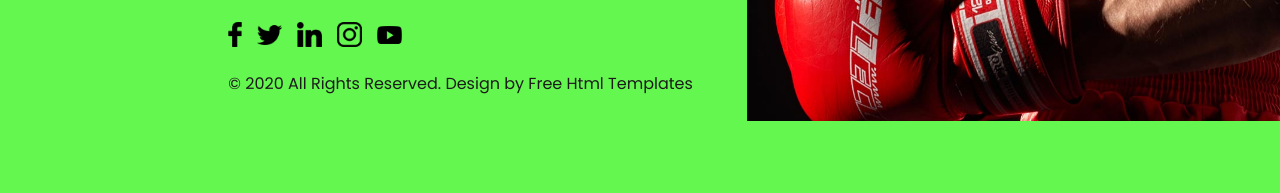
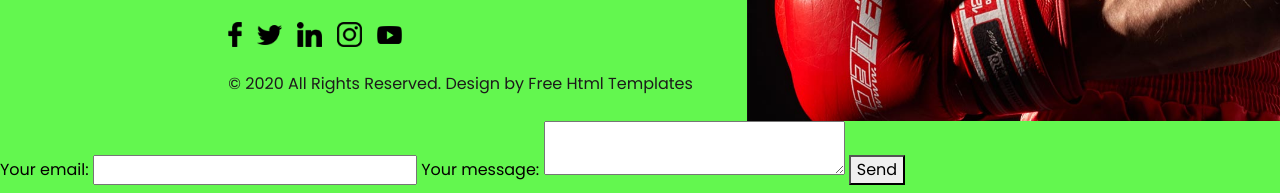
Before and after one commit to gabbynaboychik/mi5, a plain HTML site: page index.html in a window 1280 px wide. Shown: the part 5515-5708 px from the top of the page. Before the commit the page ends 5636 px from the top, so only its background shows below. Drawn offline with nearby package versions, Linux system fonts and the light colour scheme; some packages are replaced by stand-ins of ours; a web font is replaced by a local one.

Commit message:
Update index.html

```diff
--- a/index.html
+++ b/index.html
@@ -645,7 +645,21 @@
   <!-- Google Map -->
   <script src="https://maps.googleapis.com/maps/api/js?key=AIzaSyCh39n5U-4IoWpsVGUHWdqB6puEkhRLdmI&callback=myMap"></script>
   <!-- End Google Map -->
-
+<form
+  action="https://formspree.io/f/mbldpkvd"
+  method="POST"
+>
+  <label>
+    Your email:
+    <input type="email" name="email">
+  </label>
+  <label>
+    Your message:
+    <textarea name="message"></textarea>
+  </label>
+  <!-- your other form fields go here -->
+  <button type="submit">Send</button>
+</form>
 
 </body>
 
```
